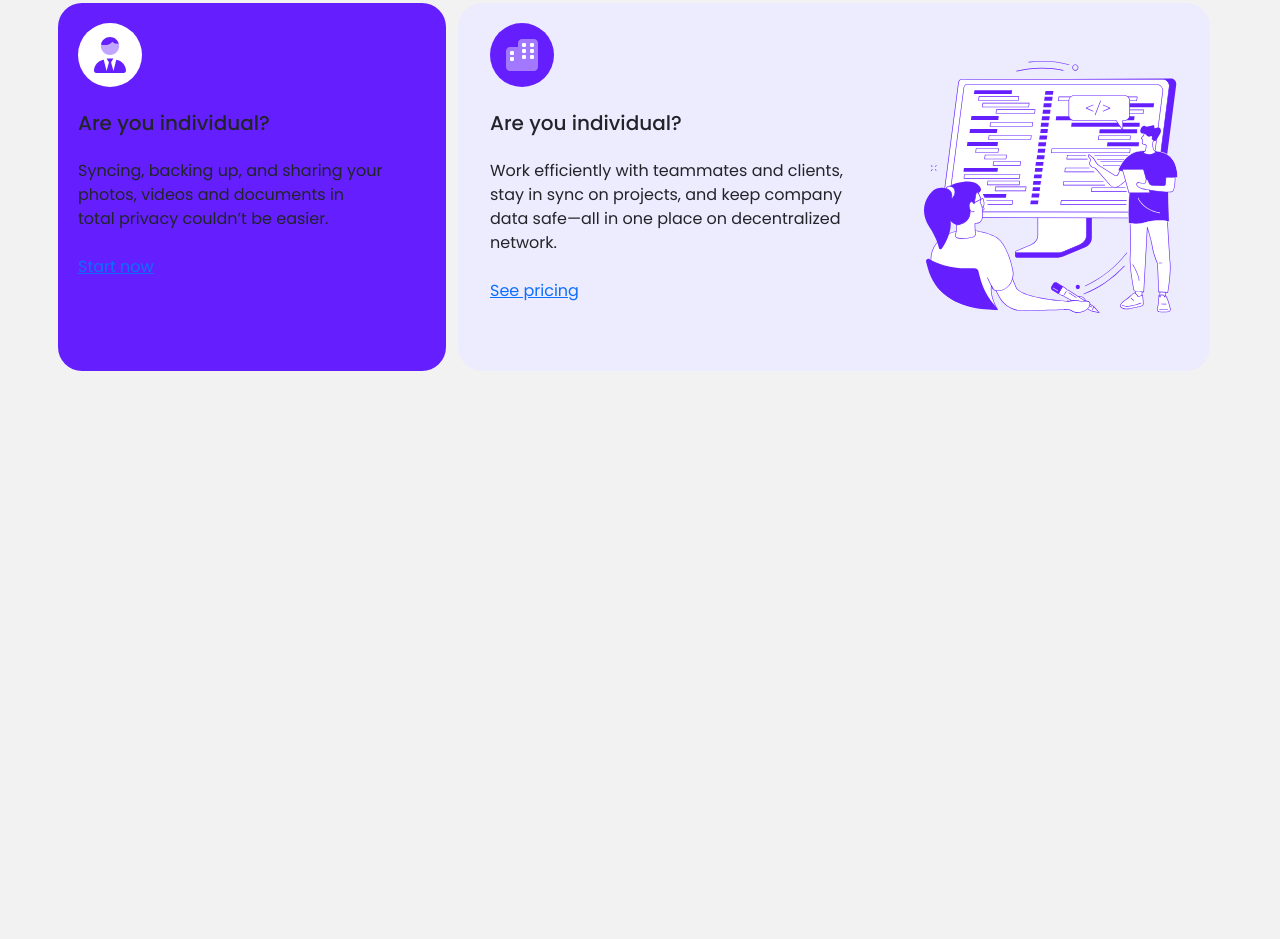
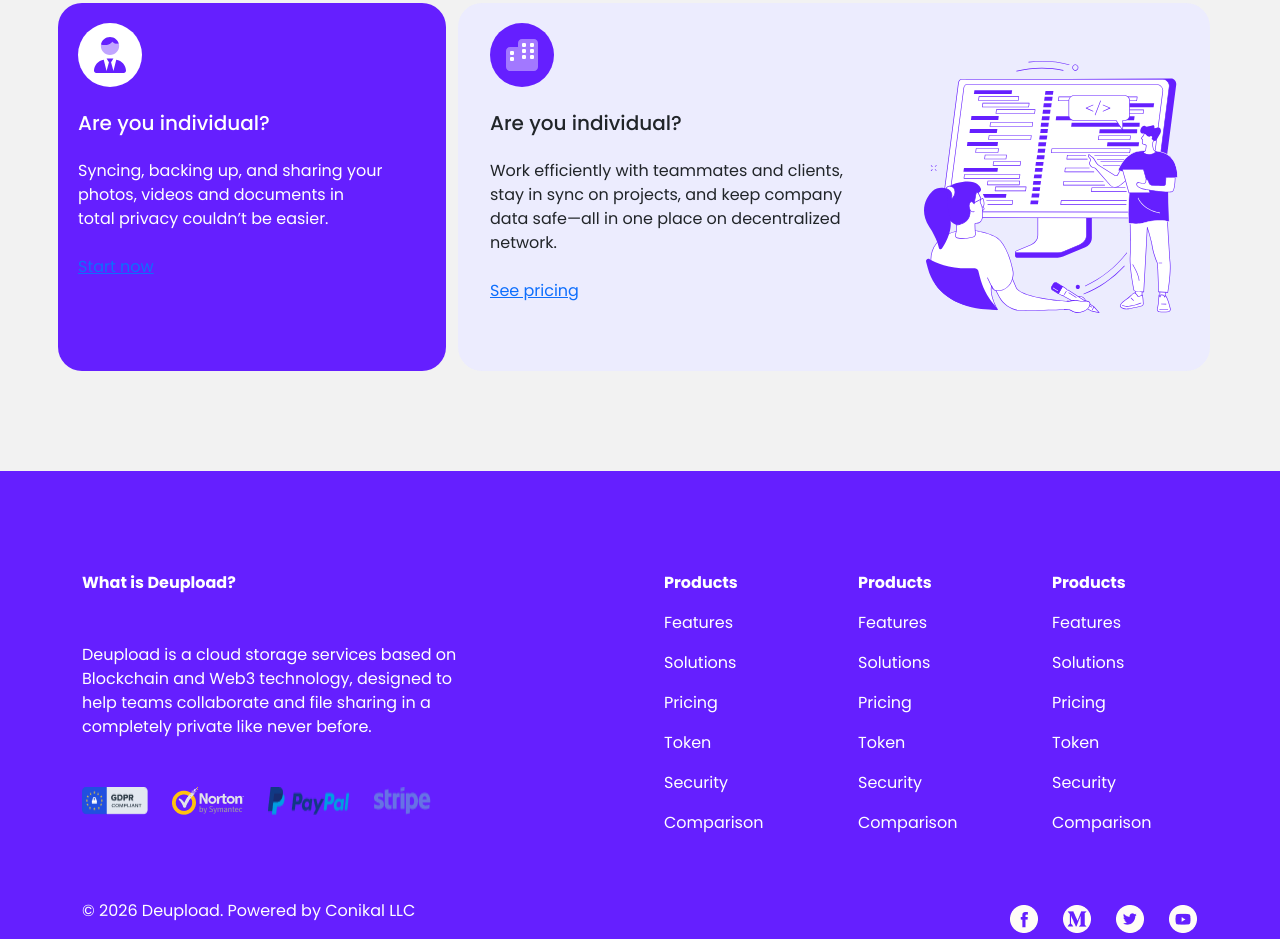
Before and after one commit to abdurrubxyz/Stoz-ai-engineering-projects, a plain HTML site: page stoz-3rd-project-deupload/index.html in a window 1280 px wide. Shown: the part 7126-8065 px from the top of the page. Before the commit the page ends 7597 px from the top, so only its background shows below. Drawn offline with nearby package versions, Linux system fonts and the light colour scheme; a web font is replaced by a local one.

Commit message:
completed

```diff
--- a/stoz-3rd-project-deupload/css/style.css
+++ b/stoz-3rd-project-deupload/css/style.css
@@ -193,13 +193,24 @@ body {
 .work-row h5{
     font-size: 24px;
 }
+
+/*  */
 .get-ready-wrapper > div > div:first-child {
     background-color: rgba(101, 31, 255);
     padding: 20px;
     border-radius: 24px;
+    color: #FFFFFF;
 }
 .get-ready-wrapper > div > div:nth-child(2) > div {
     background-color: #ECECFE;
     padding: 20px;
     border-radius: 24px;
 }
+footer {
+    padding-top: 100px;
+    background-color: #651FFF;
+    color: #ffffff;
+}
+.footer-copyrights {
+
+}
--- a/stoz-3rd-project-deupload/index.html
+++ b/stoz-3rd-project-deupload/index.html
@@ -578,6 +578,78 @@
       </div>
     </section>
 
+    <footer>
+      <div class="container">
+        <div class="footer-wrapper">
+          <div class="row g-5">
+            <div class="col-12 col-md-6">
+              <p class="fw-bold mb-5">What is Deupload?</p>
+              <p class="mb-5">
+                <span class="d-md-block">Deupload is a cloud storage services based on</span>
+                <span class="d-md-block">Blockchain and Web3 technology, designed to</span>
+                <span class="d-md-block">help teams collaborate and file sharing in a </span>
+                <span class="d-md-block">completely private like never before.</span>
+              </p>
+              <div class="d-flex gap-4">
+                <img src="./assets/footer-brands/GDPR compliant - GDPR Copy 5.png" alt="">
+                <img src="./assets/footer-brands/Group 384.png" alt="">
+                <img src="./assets/footer-brands/Group 8.png" alt="">
+                <img src="./assets/footer-brands/Group.png" alt="">
+              </div>
+            </div>
+            <div class="col-12 col-md-6">
+              <div class="row g-5">
+                <div class="col-6 col-md-4">
+                  <p class="fw-bold">Products</p>
+                  <p>Features</p>
+                  <p>Solutions</p>
+                  <p>Pricing</p>
+                  <p>Token</p>
+                  <p>Security</p>
+                  <p>Comparison</p>
+                </div>
+                <div class="col-6 col-md-4">
+                  <p class="fw-bold">Products</p>
+                  <p>Features</p>
+                  <p>Solutions</p>
+                  <p>Pricing</p>
+                  <p>Token</p>
+                  <p>Security</p>
+                  <p>Comparison</p>
+                </div>
+                <div class="col-6 col-md-4">
+                  <p class="fw-bold">Products</p>
+                  <p>Features</p>
+                  <p>Solutions</p>
+                  <p>Pricing</p>
+                  <p>Token</p>
+                  <p>Security</p>
+                  <p>Comparison</p>
+                </div>
+              </div>
+            </div>
+          </div>
+        </div>
+        <div class="footer-copyrights d-flex align-items-center justify-content-between mt-5">
+          <p>© 2026 Deupload. Powered by Conikal LLC</p>
+          <div class="d-flex gap-4">
+            <div>
+              <img src="./assets/footer-brands/Facebook_black 1.png" alt="">
+            </div>
+            <div>
+              <img src="./assets/footer-brands/Medium_black 1.png" alt="">
+            </div>
+            <div>
+              <img src="./assets/footer-brands/Twitter_black 1.png" alt="">
+            </div>
+            <div>
+              <img src="./assets/footer-brands/Youtube_black 1.png" alt="">
+            </div>
+          </div>
+        </div>
+      </div>
+    </footer>
+
     <script
       type="module"
       src="https://cdn.jsdelivr.net/npm/bootstrap@6.0.0-alpha.1/dist/js/bootstrap.bundle.min.js"
```
Also changed, not shown: stoz-3rd-project-deupload/assets/footer-brands/Facebook_black 1.png (added), stoz-3rd-project-deupload/assets/footer-brands/GDPR compliant - GDPR Copy 5.png (added), stoz-3rd-project-deupload/assets/footer-brands/Group 384.png (added), stoz-3rd-project-deupload/assets/footer-brands/Group 8.png (added), stoz-3rd-project-deupload/assets/footer-brands/Group.png (added), stoz-3rd-project-deupload/assets/footer-brands/Medium_black 1.png (added), stoz-3rd-project-deupload/assets/footer-brands/Twitter_black 1.png (added), stoz-3rd-project-deupload/assets/footer-brands/Youtube_black 1.png (added).
